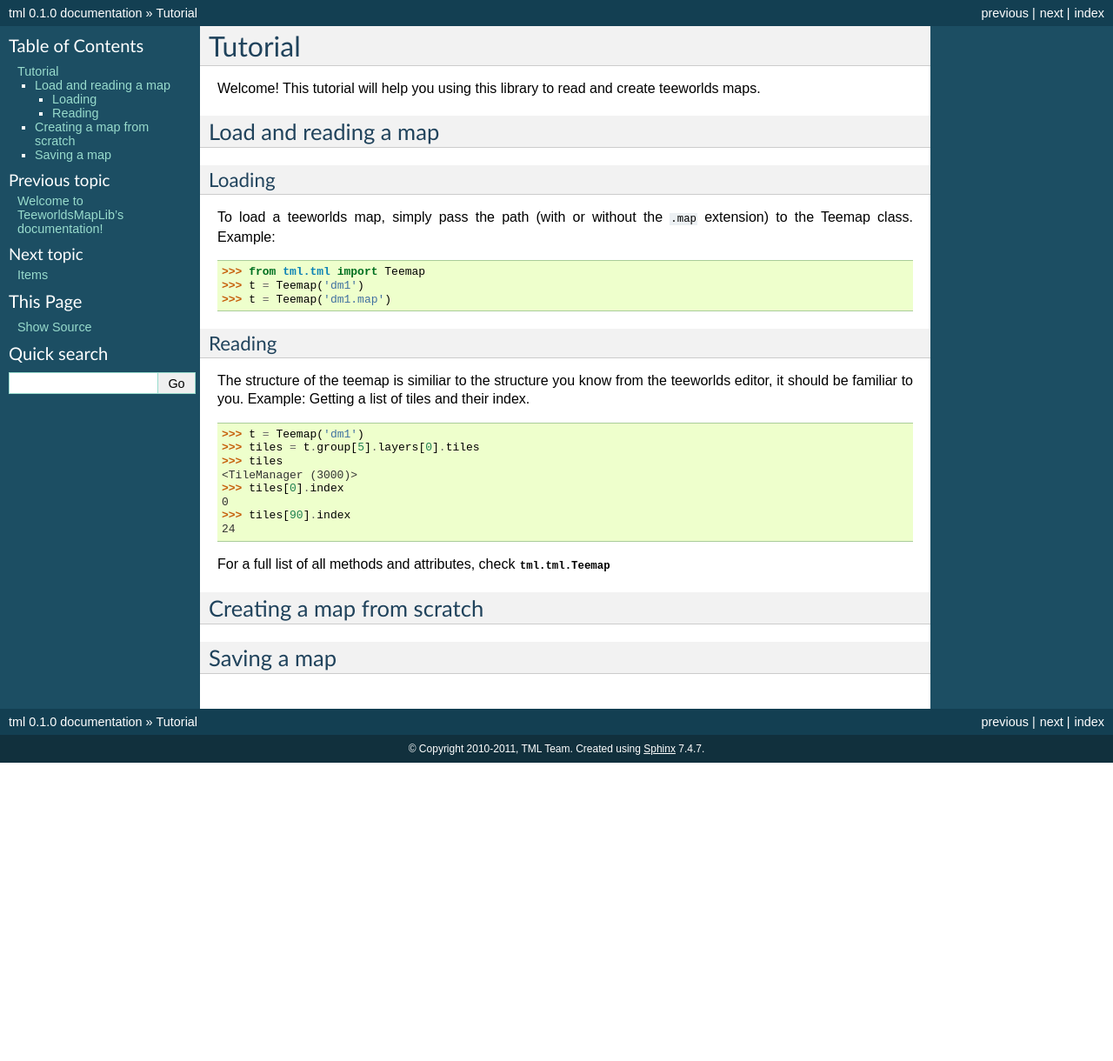
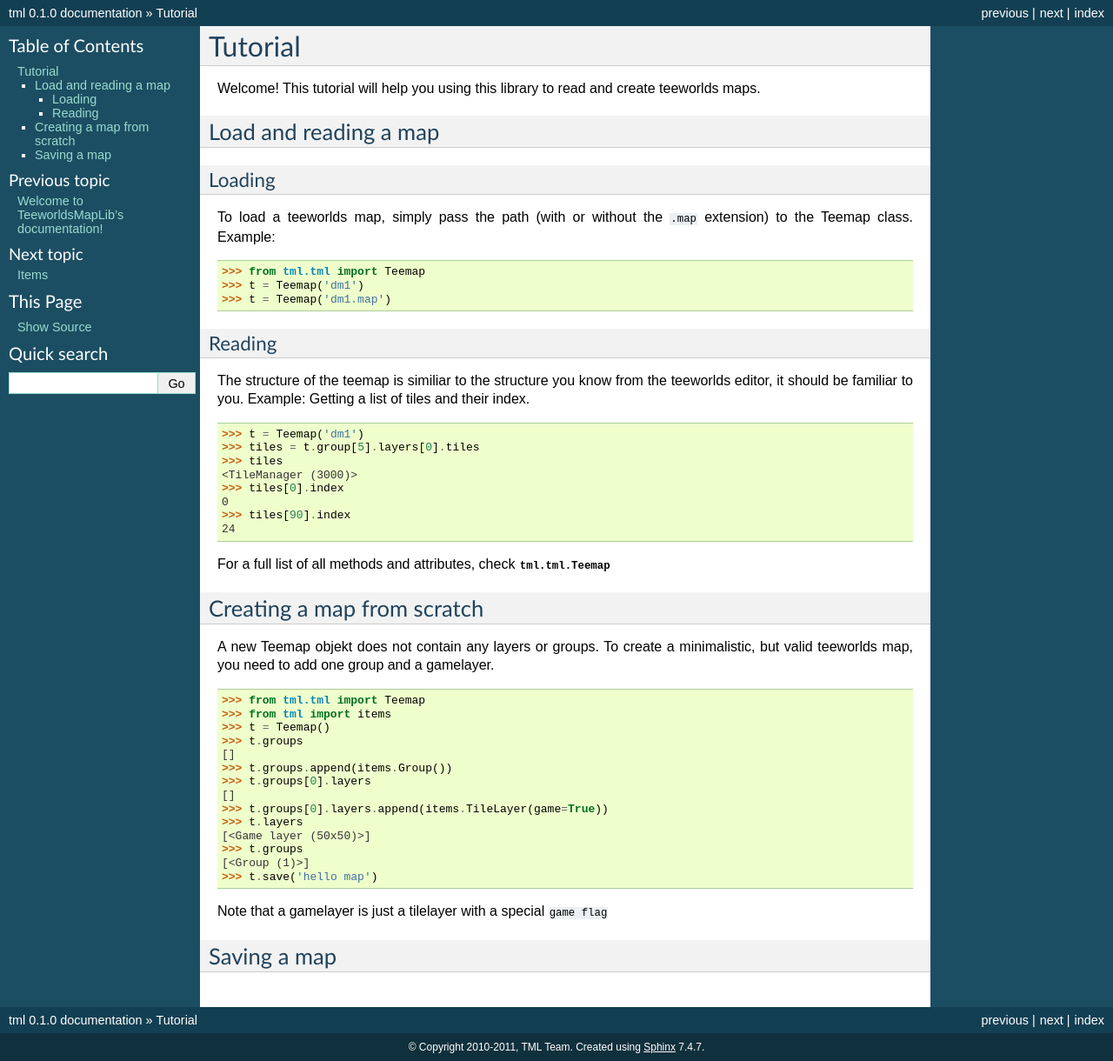
Before and after one commit to erdbeere/tml, a Sphinx documentation site: the page built from docs/tutorial.rst, in a window 1280 px wide. Shown: the whole page at 87% size. Built offline with Sphinx 7.4.7, drawn with Linux system fonts in a browser that asks for light colours; before the commit the page ends 900 px from its top, so only the background shows below that.

Commit message:
validate, beginned map from scratch tutorial.

```diff
--- a/docs/tutorial.rst
+++ b/docs/tutorial.rst
@@ -40,6 +40,26 @@ For a full list of all methods and attributes, check :class:`tml.tml.Teemap`
 Creating a map from scratch
 ===========================
 
+A new Teemap objekt does not contain any layers or groups. To create a
+minimalistic, but valid teeworlds map, you need to add one group and a
+gamelayer.
+
+>>> from tml.tml import Teemap
+>>> from tml import items
+>>> t = Teemap()
+>>> t.groups
+[]
+>>> t.groups.append(items.Group())
+>>> t.groups[0].layers
+[]
+>>> t.groups[0].layers.append(items.TileLayer(game=True))
+>>> t.layers
+[<Game layer (50x50)>]
+>>> t.groups
+[<Group (1)>]
+>>> t.save('hello map')
+
+Note that a gamelayer is just a tilelayer with a special ``game flag``
 
 Saving a map
 ============
```
Also changed, not shown: 2 other files.
